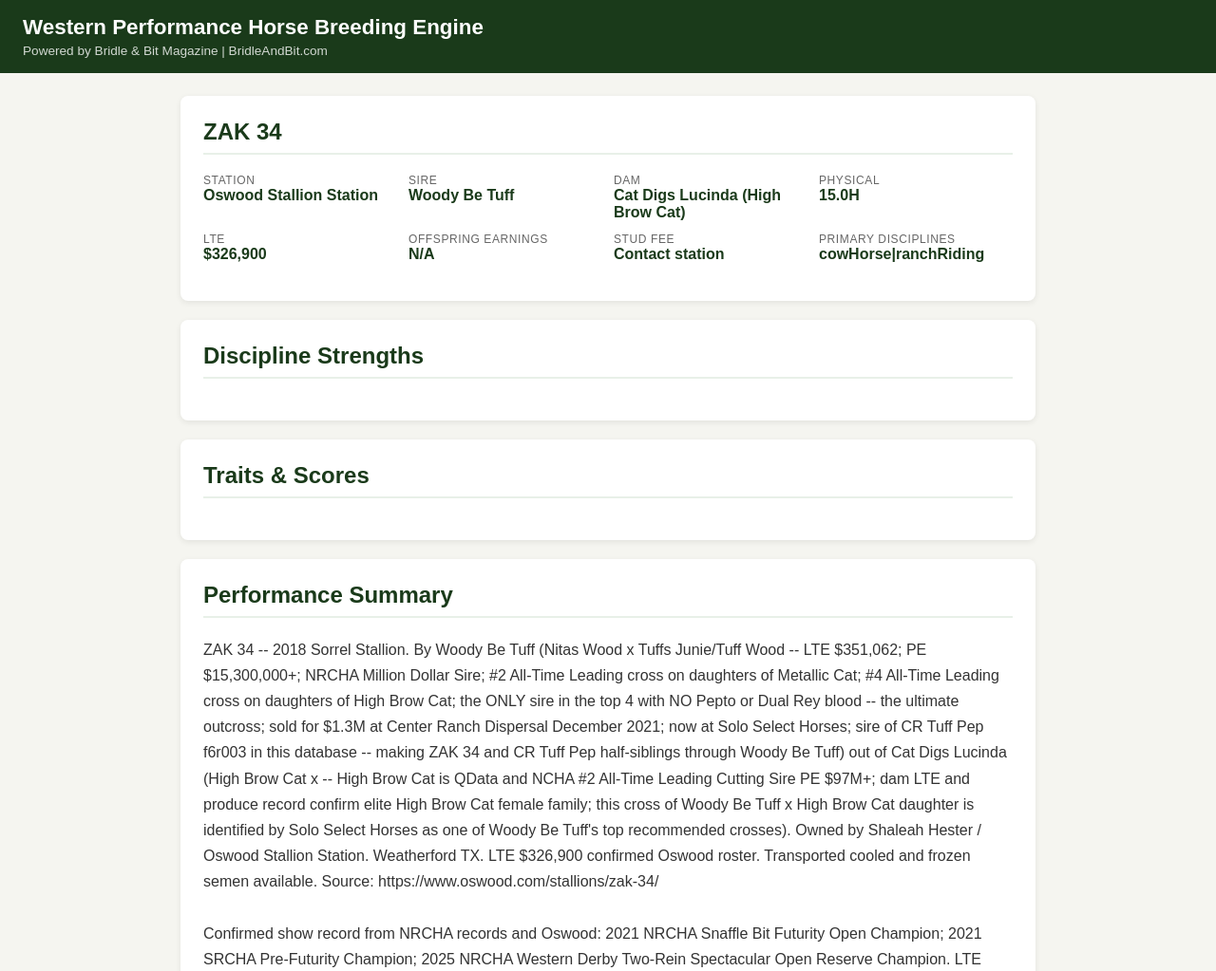
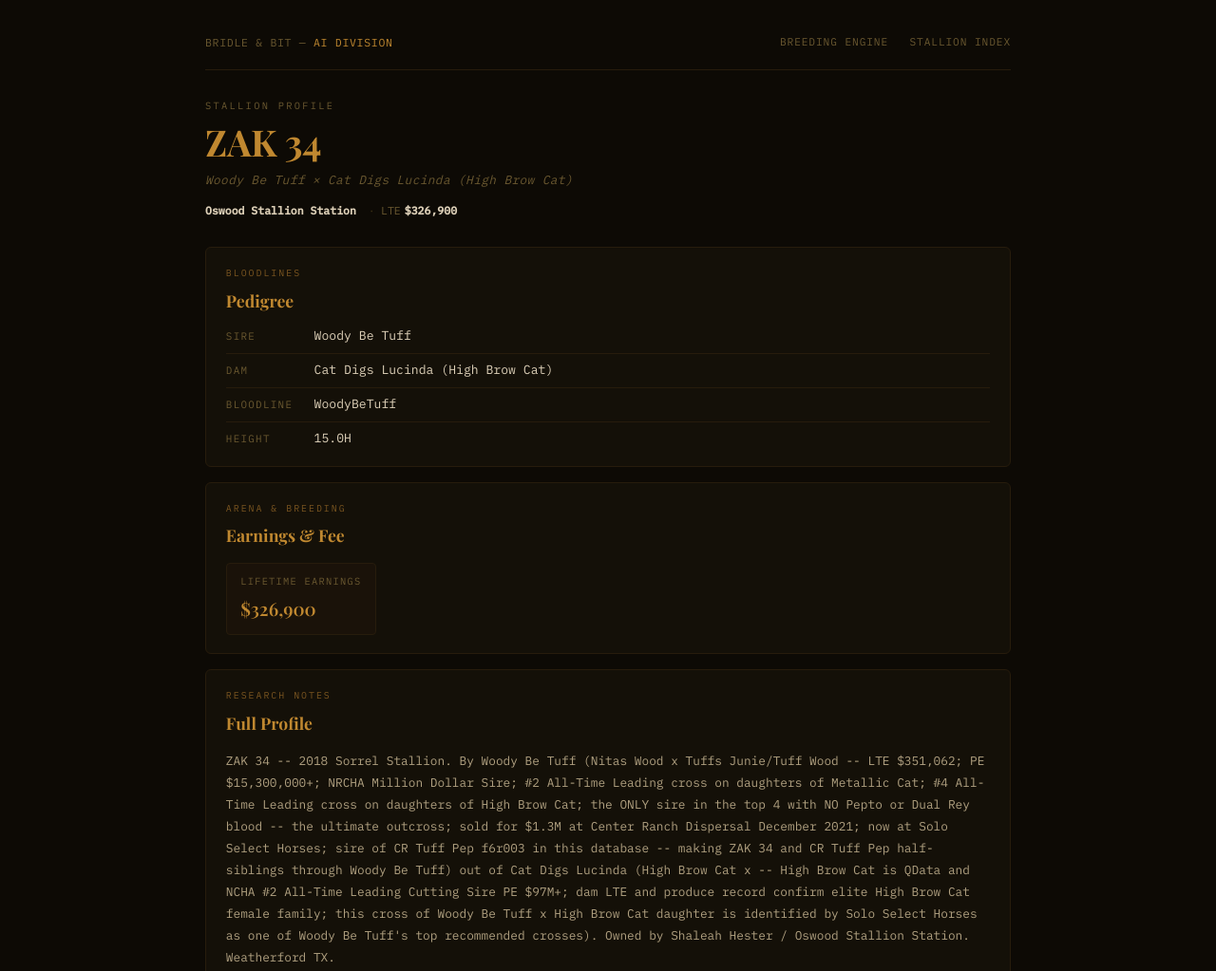
Before and after one commit to aiagent322/breeding-prediction-engine, a website: page public/stallions/zak-34.html in a window 1280 px wide. Shown: the top 1023 px of the page at 95% size. Drawn offline with nearby package versions, Linux system fonts and the light colour scheme; a web font is replaced by a local one.

Commit message:
stallion page: ZAK 34

```diff
--- a/public/stallions/zak-34.html
+++ b/public/stallions/zak-34.html
@@ -1,70 +1,79 @@
 <!DOCTYPE html>
 <html lang="en">
 <head>
-<meta charset="UTF-8">
-<meta name="viewport" content="width=device-width,initial-scale=1">
-<title>ZAK 34 | Western Performance Breeding Engine</title>
+<meta charset="UTF-8"><meta name="viewport" content="width=device-width,initial-scale=1.0">
+<title>ZAK 34 | Stallion Profile — Western Performance Breeding Engine</title>
+<meta name="description" content="ZAK 34 -- 2018 Sorrel Stallion. By Woody Be Tuff (Nitas Wood x Tuffs Junie/Tuff Wood -- LTE $351,062; PE $15,300,000+; NRCHA Million Dollar Sire; #2 All-Time...">
+<meta property="og:title" content="ZAK 34 | Stallion Profile — Western Performance Breeding Engine"><meta property="og:description" content="ZAK 34 -- 2018 Sorrel Stallion. By Woody Be Tuff (Nitas Wood x Tuffs Junie/Tuff Wood -- LTE $351,062; PE $15,300,000+; NRCHA Million Dollar Sire; #2 All-Time...">
+<meta property="og:url" content="https://breeding-prediction-engine.pages.dev/stallions/zak-34.html"><meta property="og:type" content="article">
+<link rel="canonical" href="https://breeding-prediction-engine.pages.dev/stallions/zak-34.html">
+<script type="application/ld+json">{"@context": "https://schema.org", "@type": "Article", "headline": "ZAK 34 Stallion Profile", "description": "ZAK 34 -- 2018 Sorrel Stallion. By Woody Be Tuff (Nitas Wood x Tuffs Junie/Tuff Wood -- LTE $351,062; PE $15,300,000+; NRCHA Million Dollar Sire; #2 All-Time...", "url": "https://breeding-prediction-engine.pages.dev/stallions/zak-34.html", "dateModified": "2026-04-25", "publisher": {"@type": "Organization", "name": "Bridle & Bit \u2014 AI Division", "url": "https://breeding-prediction-engine.pages.dev"}}</script>
+<link rel="preconnect" href="https://fonts.googleapis.com"><link rel="preconnect" href="https://fonts.gstatic.com" crossorigin>
+<link href="https://fonts.googleapis.com/css2?family=Playfair+Display:ital,wght@0,600;0,700;1,600&family=IBM+Plex+Mono:wght@300;400;500&display=swap" rel="stylesheet">
 <style>
-body{font-family:Arial,sans-serif;margin:0;background:#f5f5f0;color:#222}
-header{background:#1a3a1a;color:#fff;padding:16px 24px}
-header h1{margin:0;font-size:1.4rem}
-header p{margin:4px 0 0;font-size:.85rem;opacity:.8}
-.container{max-width:900px;margin:24px auto;padding:0 16px}
-.card{background:#fff;border-radius:8px;padding:24px;margin-bottom:20px;box-shadow:0 2px 6px rgba(0,0,0,.08)}
-h2{color:#1a3a1a;margin-top:0;border-bottom:2px solid #e8f0e8;padding-bottom:8px}
-.meta-grid{display:grid;grid-template-columns:repeat(auto-fit,minmax(180px,1fr));gap:12px;margin-bottom:16px}
-.meta-item label{display:block;font-size:.75rem;color:#666;text-transform:uppercase;letter-spacing:.05em}
-.meta-item span{font-size:1rem;font-weight:600;color:#1a3a1a}
-.score-row{display:flex;align-items:center;margin:6px 0;gap:10px}
-.score-row label{width:120px;font-size:.82rem;color:#555;flex-shrink:0}
-.bar-wrap{flex:1;background:#e8f0e8;border-radius:4px;height:16px;position:relative;display:flex;align-items:center}
-.bar{background:#2d5a27;height:100%;border-radius:4px}
-.bar-wrap span{position:absolute;right:6px;font-size:.7rem;font-weight:700;color:#fff}
-.summary{line-height:1.7;color:#333;white-space:pre-wrap}
-.source{font-size:.8rem;color:#666;margin-top:12px}
-.source a{color:#2d5a27}
-footer{text-align:center;padding:24px;font-size:.8rem;color:#888}
+*{box-sizing:border-box;margin:0;padding:0}
+:root{--bg:#0d0a05;--card:#141008;--card2:#1a1209;--border:#271c0c;--gold:#c08830;--gold-l:#d4a040;--gold-d:#7a5520;--cream:#ddd0b8;--muted:#6a5830;--dim:#3a2e14;--font-serif:'Playfair Display',serif;--font-mono:'IBM Plex Mono',monospace}
+body{background:var(--bg);color:var(--cream);font-family:var(--font-mono);min-height:100vh;line-height:1.65}
+a{color:var(--gold);text-decoration:none}a:hover{color:var(--gold-l)}
+.wrap{max-width:880px;margin:0 auto;padding:1.5rem 1rem 5rem}
+.nav{display:flex;align-items:center;justify-content:space-between;padding:.7rem 0 1.2rem;border-bottom:1px solid var(--border);margin-bottom:1.8rem}
+.nav-brand{color:var(--muted);font-size:.72rem;letter-spacing:.06em;text-transform:uppercase}.nav-brand span{color:var(--gold)}
+.nav-links{display:flex;gap:1.4rem}.nav-links a{color:var(--muted);font-size:.7rem;letter-spacing:.08em;text-transform:uppercase}.nav-links a:hover{color:var(--cream)}
+.hero{margin-bottom:1.8rem}
+.hero-eyebrow{font-size:.65rem;letter-spacing:.22em;text-transform:uppercase;color:var(--muted);margin-bottom:.5rem}
+.hero-name{font-family:var(--font-serif);font-size:2.4rem;color:var(--gold);line-height:1.1;margin-bottom:.5rem}
+@media(max-width:560px){.hero-name{font-size:1.8rem}}
+.hero-sub{font-size:.8rem;color:var(--muted);letter-spacing:.03em;margin-bottom:.8rem;font-style:italic}
+.hero-meta{display:flex;flex-wrap:wrap;gap:.4rem .8rem;font-size:.72rem;color:var(--muted)}
+.hm{display:flex;align-items:center;gap:.25rem}.hm+.hm::before{content:'·';color:var(--dim);margin-right:.15rem}.hm b{color:var(--cream)}
+.card{background:var(--card);border:1px solid var(--border);border-radius:6px;padding:1.2rem 1.3rem;margin-bottom:1rem}
+.card-eyebrow{font-size:.62rem;letter-spacing:.2em;text-transform:uppercase;color:var(--gold-d);margin-bottom:.3rem}
+.card-title{font-family:var(--font-serif);font-size:1.1rem;color:var(--gold);margin-bottom:.9rem}
+.ped-grid{display:flex;flex-direction:column;gap:.5rem}
+.ped-row{display:flex;align-items:baseline;gap:.8rem;padding-bottom:.5rem;border-bottom:1px solid var(--border)}.ped-row:last-child{border-bottom:none;padding-bottom:0}
+.ped-key{font-size:.68rem;letter-spacing:.12em;text-transform:uppercase;color:var(--muted);width:80px;flex-shrink:0}
+.ped-val{font-size:.82rem;color:var(--cream);line-height:1.4}
+.earn-grid{display:flex;flex-wrap:wrap;gap:.8rem}
+.earn-block{background:var(--card2);border:1px solid var(--border);border-radius:4px;padding:.65rem .9rem;min-width:155px}
+.earn-label{font-size:.65rem;letter-spacing:.12em;text-transform:uppercase;color:var(--muted);margin-bottom:.3rem}
+.earn-val{font-family:var(--font-serif);font-size:1.2rem;color:var(--gold)}
+.scores-note{font-size:.7rem;color:var(--dim);margin-bottom:.9rem;line-height:1.5}
+.scores-grid{display:grid;grid-template-columns:1fr 1fr;gap:1.2rem}
+@media(max-width:560px){.scores-grid{grid-template-columns:1fr}}
+.scores-col-title{font-size:.65rem;letter-spacing:.14em;text-transform:uppercase;color:var(--muted);margin-bottom:.65rem}
+.sbar{margin-bottom:.55rem}.sbar-hd{display:flex;justify-content:space-between;align-items:baseline;margin-bottom:.2rem}
+.sbar-label{font-size:.72rem;color:var(--muted)}.sbar-num{font-size:.75rem;font-weight:500}
+.sbar-track{height:3px;background:var(--dim);border-radius:2px}.sbar-fill{height:100%;border-radius:2px}
+.summary-body p{font-size:.8rem;color:#b0a080;line-height:1.8;margin-bottom:.85rem}.summary-body p:last-child{margin-bottom:0}
+.cta-card{background:linear-gradient(135deg,#181008,#1e1508);border:1px solid var(--gold-d);border-radius:6px;padding:1.3rem 1.5rem;display:flex;align-items:center;justify-content:space-between;gap:1rem;flex-wrap:wrap;margin-top:1.2rem}
+.cta-text{font-family:var(--font-serif);font-size:1rem;color:var(--cream)}.cta-sub{font-size:.7rem;color:var(--muted);margin-top:.25rem}
+.cta-btn{background:var(--gold);color:#090704;font-family:var(--font-mono);font-size:.72rem;letter-spacing:.1em;text-transform:uppercase;padding:.65rem 1.5rem;border-radius:3px;white-space:nowrap;font-weight:500}.cta-btn:hover{background:var(--gold-l)}
+.foot{margin-top:3rem;padding-top:1rem;border-top:1px solid var(--border);font-size:.68rem;color:var(--dim);letter-spacing:.05em;display:flex;justify-content:space-between;flex-wrap:wrap;gap:.5rem}
 </style>
 </head>
-<body>
-<header>
-<h1>Western Performance Horse Breeding Engine</h1>
-<p>Powered by Bridle &amp; Bit Magazine | BridleAndBit.com</p>
-</header>
-<div class="container">
-<div class="card">
-<h2>ZAK 34</h2>
-<div class="meta-grid">
-<div class="meta-item"><label>Station</label><span>Oswood Stallion Station</span></div>
-<div class="meta-item"><label>Sire</label><span>Woody Be Tuff</span></div>
-<div class="meta-item"><label>Dam</label><span>Cat Digs Lucinda (High Brow Cat)</span></div>
-<div class="meta-item"><label>Physical</label><span>15.0H</span></div>
-<div class="meta-item"><label>LTE</label><span>$326,900</span></div>
-<div class="meta-item"><label>Offspring Earnings</label><span>N/A</span></div>
-<div class="meta-item"><label>Stud Fee</label><span>Contact station</span></div>
-<div class="meta-item"><label>Primary Disciplines</label><span>cowHorse|ranchRiding</span></div>
+<body><div class="wrap">
+<nav class="nav">
+  <div class="nav-brand">Bridle &amp; Bit &mdash; <span>AI Division</span></div>
+  <div class="nav-links"><a href="/index.html">Breeding Engine</a><a href="/stallions/">Stallion Index</a></div>
+</nav>
+<div class="hero">
+  <div class="hero-eyebrow">Stallion Profile</div>
+  <h1 class="hero-name">ZAK 34</h1>
+  <div class="hero-sub">Woody Be Tuff &times; Cat Digs Lucinda (High Brow Cat)</div>
+  <div class="hero-meta"><div class="hm"><b>Oswood Stallion Station</b></div><div class="hm">LTE <b>$326,900</b></div></div>
 </div>
+<section class="card"><div class="card-eyebrow">Bloodlines</div><h2 class="card-title">Pedigree</h2><div class="ped-grid"><div class="ped-row"><span class="ped-key">Sire</span><span class="ped-val">Woody Be Tuff</span></div><div class="ped-row"><span class="ped-key">Dam</span><span class="ped-val">Cat Digs Lucinda (High Brow Cat)</span></div><div class="ped-row"><span class="ped-key">Bloodline</span><span class="ped-val">WoodyBeTuff</span></div><div class="ped-row"><span class="ped-key">Height</span><span class="ped-val">15.0H</span></div></div></section>
+<section class="card"><div class="card-eyebrow">Arena &amp; Breeding</div><h2 class="card-title">Earnings &amp; Fee</h2><div class="earn-grid"><div class="earn-block"><div class="earn-label">Lifetime Earnings</div><div class="earn-val">$326,900</div></div></div></section>
+
+<section class="card"><div class="card-eyebrow">Research Notes</div><h2 class="card-title">Full Profile</h2><div class="summary-body"><p>ZAK 34 -- 2018 Sorrel Stallion. By Woody Be Tuff (Nitas Wood x Tuffs Junie/Tuff Wood -- LTE $351,062; PE $15,300,000+; NRCHA Million Dollar Sire; #2 All-Time Leading cross on daughters of Metallic Cat; #4 All-Time Leading cross on daughters of High Brow Cat; the ONLY sire in the top 4 with NO Pepto or Dual Rey blood -- the ultimate outcross; sold for $1.3M at Center Ranch Dispersal December 2021; now at Solo Select Horses; sire of CR Tuff Pep f6r003 in this database -- making ZAK 34 and CR Tuff Pep half-siblings through Woody Be Tuff) out of Cat Digs Lucinda (High Brow Cat x -- High Brow Cat is QData and NCHA #2 All-Time Leading Cutting Sire PE $97M+; dam LTE and produce record confirm elite High Brow Cat female family; this cross of Woody Be Tuff x High Brow Cat daughter is identified by Solo Select Horses as one of Woody Be Tuff's top recommended crosses). Owned by Shaleah Hester / Oswood Stallion Station. Weatherford TX.</p>
+<p>LTE $326,900 confirmed Oswood roster. Transported cooled and frozen semen available. Source: https://www.oswood.com/stallions/zak-34/
+
+Confirmed show record from NRCHA records and Oswood: 2021 NRCHA Snaffle Bit Futurity Open Champion; 2021 SRCHA Pre-Futurity Champion; 2025 NRCHA Western Derby Two-Rein Spectacular Open Reserve Champion. LTE $326,900 confirmed.</p>
+<p>ZAK 34's 2021 NRCHA Snaffle Bit Futurity Open Championship is the premier title in reined cow horse competition -- the equivalent of the NCHA Futurity for the cow horse world, awarded annually to the best 3-year-old reined cow horse in open competition. This is the title that elevated Woody Be Tuff to NRCHA Million Dollar Sire status, as ZAK 34's championship earnings were the milestone that pushed Woody Be Tuff over $1,000,000 in NRCHA offspring earnings confirmed NRCHA.com. ZAK 34 therefore carries singular historical significance in the Woody Be Tuff sire legacy -- he is the horse that made Woody Be Tuff an NRCHA Million Dollar Sire. His 2025 NRCHA Western Derby Two-Rein Spectacular Open Reserve Championship demonstrates continued elite competitiveness well into his aged-horse career, confirming that his Snaffle Bit Futurity Championship was not a peak result but rather the beginning of a sustained career at the top of the sport.</p>
+<p>The Woody Be Tuff x High Brow Cat cross is one of the industry's most celebrated proven combinations -- Solo Select Horses identifies daughters of High Brow Cat as one of Woody Be Tuff's top recommended crosses, and ZAK 34 is the most decorated product of that exact combination. He is a half-sibling to CR Tuff Pep (f6r003 at 6666 Ranch in this database) through their shared sire Woody Be Tuff, representing the Woody Be Tuff line across two different stallion stations in this database.</p></div></section>
+<div class="cta-card">
+  <div><div class="cta-text">Run ZAK 34 in the Breeding Engine</div><div class="cta-sub">Match against your mare &mdash; Gold / Silver / Bronze cross analysis</div></div>
+  <a href="/index.html" class="cta-btn">Open Engine &rarr;</a>
 </div>
-<div class="card">
-<h2>Discipline Strengths</h2>
-
-</div>
-<div class="card">
-<h2>Traits &amp; Scores</h2>
-
-</div>
-<div class="card">
-<h2>Performance Summary</h2>
-<div class="summary">ZAK 34 -- 2018 Sorrel Stallion. By Woody Be Tuff (Nitas Wood x Tuffs Junie/Tuff Wood -- LTE $351,062; PE $15,300,000+; NRCHA Million Dollar Sire; #2 All-Time Leading cross on daughters of Metallic Cat; #4 All-Time Leading cross on daughters of High Brow Cat; the ONLY sire in the top 4 with NO Pepto or Dual Rey blood -- the ultimate outcross; sold for $1.3M at Center Ranch Dispersal December 2021; now at Solo Select Horses; sire of CR Tuff Pep f6r003 in this database -- making ZAK 34 and CR Tuff Pep half-siblings through Woody Be Tuff) out of Cat Digs Lucinda (High Brow Cat x -- High Brow Cat is QData and NCHA #2 All-Time Leading Cutting Sire PE $97M+; dam LTE and produce record confirm elite High Brow Cat female family; this cross of Woody Be Tuff x High Brow Cat daughter is identified by Solo Select Horses as one of Woody Be Tuff's top recommended crosses). Owned by Shaleah Hester / Oswood Stallion Station. Weatherford TX. LTE $326,900 confirmed Oswood roster. Transported cooled and frozen semen available. Source: https://www.oswood.com/stallions/zak-34/
-
-Confirmed show record from NRCHA records and Oswood: 2021 NRCHA Snaffle Bit Futurity Open Champion; 2021 SRCHA Pre-Futurity Champion; 2025 NRCHA Western Derby Two-Rein Spectacular Open Reserve Champion. LTE $326,900 confirmed.
-
-ZAK 34's 2021 NRCHA Snaffle Bit Futurity Open Championship is the premier title in reined cow horse competition -- the equivalent of the NCHA Futurity for the cow horse world, awarded annually to the best 3-year-old reined cow horse in open competition. This is the title that elevated Woody Be Tuff to NRCHA Million Dollar Sire status, as ZAK 34's championship earnings were the milestone that pushed Woody Be Tuff over $1,000,000 in NRCHA offspring earnings confirmed NRCHA.com. ZAK 34 therefore carries singular historical significance in the Woody Be Tuff sire legacy -- he is the horse that made Woody Be Tuff an NRCHA Million Dollar Sire.
-
-His 2025 NRCHA Western Derby Two-Rein Spectacular Open Reserve Championship demonstrates continued elite competitiveness well into his aged-horse career, confirming that his Snaffle Bit Futurity Championship was not a peak result but rather the beginning of a sustained career at the top of the sport. The Woody Be Tuff x High Brow Cat cross is one of the industry's most celebrated proven combinations -- Solo Select Horses identifies daughters of High Brow Cat as one of Woody Be Tuff's top recommended crosses, and ZAK 34 is the most decorated product of that exact combination. He is a half-sibling to CR Tuff Pep (f6r003 at 6666 Ranch in this database) through their shared sire Woody Be Tuff, representing the Woody Be Tuff line across two different stallion stations in this database.</div>
-<div class="source">Source: <a href="https://oswoodstallionstation.com/zak-34" target="_blank">https://oswoodstallionstation.com/zak-34</a></div>
-</div>
-</div>
-<footer>Western Performance Horse Breeding Engine &copy; 2026 Bridle &amp; Bit Magazine</footer>
-</body>
-</html>
+<div class="foot"><span>&copy; 2026 Bridle &amp; Bit Magazine &mdash; AI Division</span><span>Data: NCHA &middot; NRCHA &middot; AQHA QData &middot; EquiStat</span></div>
+</div></body></html>
```
